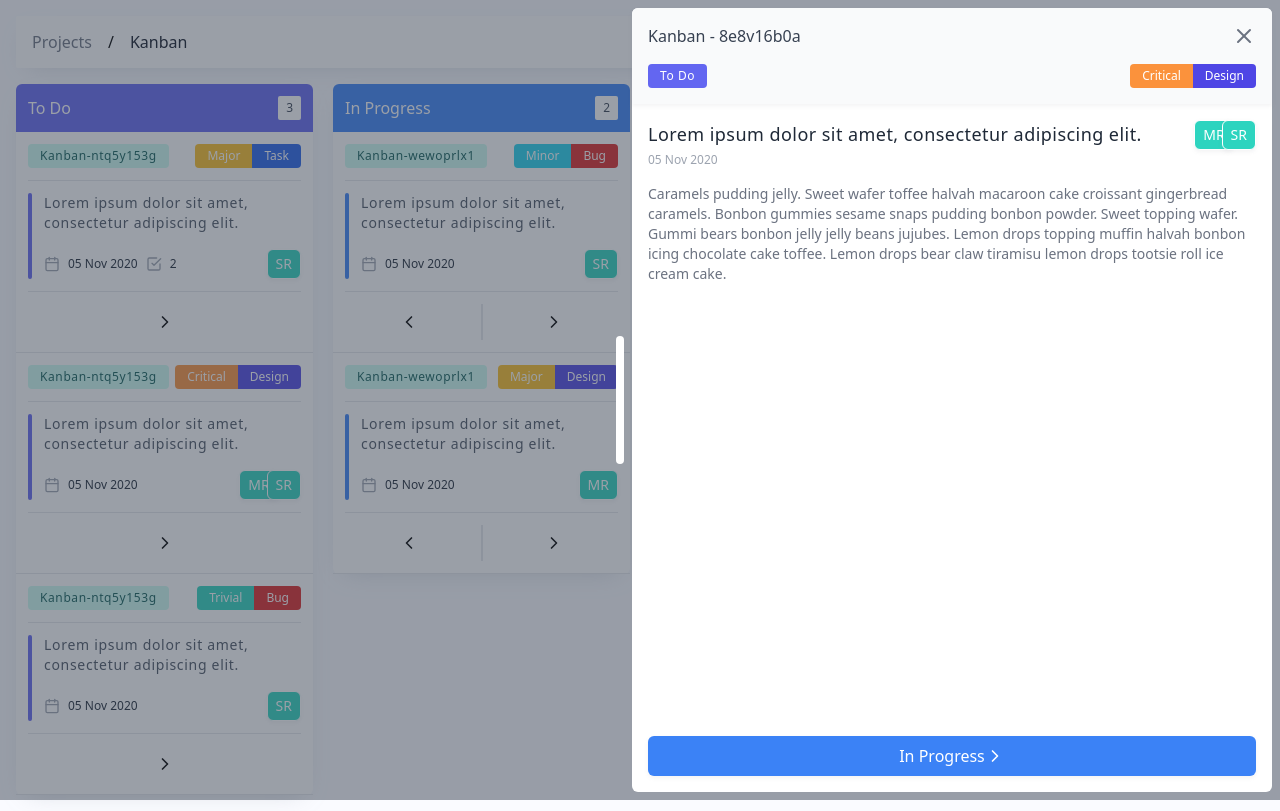
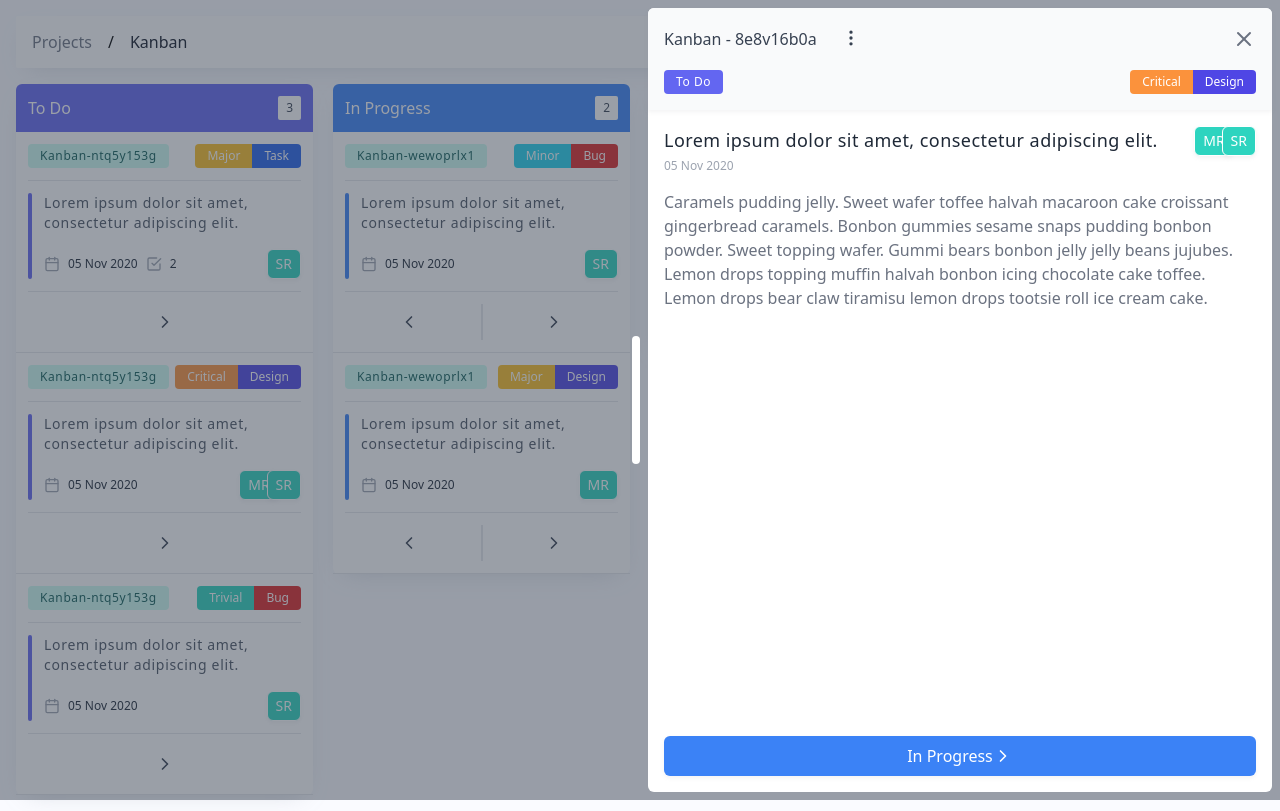
Before and after one commit to stephanrusu/learn-vue-ts, a Vue app: page /kanban/view/8e8v16b0a in a window 1280 px wide. Built offline with nearby package versions, Linux system fonts and the light colour scheme.

Commit message:
Update cards & add full screen toggle

```diff
--- a/src/components/kanban/KanbanCard.vue
+++ b/src/components/kanban/KanbanCard.vue
@@ -103,7 +103,7 @@
       <button
         v-if="!isFirstBoard"
         type="button"
-        class="flex flex-1 px-3 py-2 bg-white hover:bg-gray-50 items-center justify-center ease-in transition-colors"
+        class="flex flex-1 py-2 bg-white hover:bg-gray-50 items-center justify-center ease-in transition-colors"
         @click="moveTask(-1)"
       >
         <svg
@@ -116,7 +116,7 @@
           viewBox="0 0 24 24"
           width="24"
           xmlns="http://www.w3.org/2000/svg"
-          class="feather chevron-left w-5 h-5"
+          :class="`feather chevron-left w-5 h-5 stroke-current text-gray-700`"
         >
           <polyline points="15 18 9 12 15 6"></polyline>
         </svg>
@@ -125,7 +125,7 @@
       <button
         v-if="!isLastBoard"
         type="button"
-        class="flex flex-1 px-3 py-2 bg-white hover:bg-gray-50 items-center justify-center ease-in transition-colors"
+        class="flex flex-1 py-2 bg-white hover:bg-gray-50 items-center justify-center ease-in transition-colors"
         @click="moveTask(1)"
       >
         <svg
@@ -138,7 +138,7 @@
           viewBox="0 0 24 24"
           width="24"
           xmlns="http://www.w3.org/2000/svg"
-          class="feather chevron-right w-5 h-5"
+          :class="`feather chevron-right w-5 h-5 stroke-current text-gray-700`"
         >
           <polyline points="9 18 15 12 9 6"></polyline>
         </svg>
--- a/src/components/kanban/KanbanTaskOverlay.vue
+++ b/src/components/kanban/KanbanTaskOverlay.vue
@@ -1,32 +1,57 @@
 <template>
   <div class="fixed inset-0 overflow-hidden">
     <!-- <transition
-      enter-active-class="transition-opacity ease-in-out duration-300"
+      enter-active-class="transition-opacity ease-in-out duration-500"
       enter-class="opacity-0"
       enter-to-class="opacity-100"
-      leave-active-class="transition-opacity ease-in-out duration-300"
+      leave-active-class="transition-opacity ease-in-out duration-500"
       leave-class="opacity-100"
       leave-to-class="opacity-0"
+      mode="in-out"
+      appear
+    > -->
+    <div class="fixed inset-0 transition-opacity" aria-hidden="true">
+      <div class="absolute inset-0 bg-gray-700 opacity-50"></div>
+    </div>
+    <!-- </transition> -->
+    <!-- <transition
+      enter-active-class="transform transition ease-in-out duration-500 sm:duration-500"
+      enter-class="translate-x-full"
+      enter-to-class="translate-x-0"
+      leave-active-class="transform transition ease-in-out duration-500 sm:duration-500"
+      leave-class="translate-x-0"
+      leave-to-class="translate-x-full"
       mode="out-in"
       appear
     > -->
-    <div class="fixed inset-0" aria-hidden="true">
-      <div class="absolute inset-0 bg-gray-700 opacity-50"></div>
-    </div>
-    <!-- </transition> -->
-    <section class="absolute inset-y-0 right-0 w-full flex justify-end" aria-labelledby="slide-over-heading">
-      <div class="flex items-center">
+    <section class="absolute inset-0 flex justify-end" aria-labelledby="slide-over-heading">
+      <div class="flex items-center cursor-pointer" @click="toggleFullScreen = !toggleFullScreen">
         <div class="bg-white rounded-md w-2 h-32"></div>
       </div>
-      <div class="relative w-screen max-w-1/2 m-2">
+      <div :class="`relative transition-all ease-in duration-300 ${toggleFullScreen ? 'w-p-95' : 'w-p-50'} p-2`">
         <slot></slot>
       </div>
     </section>
+    <!-- </transition> -->
   </div>
 </template>
 
 <script>
 export default {
   name: "KanbanTaskOverlay",
+  data() {
+    return {
+      showModal: false,
+      toggleFullScreen: false,
+    };
+  },
+  watch: {
+    $route: {
+      immediate: true,
+      handler: function (newVal) {
+        this.showModal = newVal.meta && newVal.meta.showModal;
+      },
+    },
+  },
 };
 </script>
--- a/src/components/kanban/task/KanbanTaskDisplay.vue
+++ b/src/components/kanban/task/KanbanTaskDisplay.vue
@@ -5,7 +5,59 @@
       <main class="flex flex-col">
         <div class="p-4 bg-gray-50 rounded-tl-md rounded-tr-md shadow-small">
           <div class="flex justify-between items-center pb-4">
-            <div class="text-md font-medium text-gray-700">{{ projectTitle }} - {{ task.uid }}</div>
+            <div class="flex flex-row items-center">
+              <div class="text-md font-medium text-gray-700 mr-4">{{ projectTitle }} - {{ task.uid }}</div>
+              <div class="relative inline-block text-left">
+                <div>
+                  <button
+                    id="options-menu"
+                    type="button"
+                    class="inline-flex justify-center px-2 py-1 hover:bg-gray-50"
+                    aria-haspopup="true"
+                    aria-expanded="true"
+                    @click="taskOptionsToggle = !taskOptionsToggle"
+                  >
+                    <svg
+                      xmlns="http://www.w3.org/2000/svg"
+                      width="24"
+                      height="24"
+                      viewBox="0 0 24 24"
+                      fill="none"
+                      stroke="currentColor"
+                      stroke-width="2"
+                      stroke-linecap="round"
+                      stroke-linejoin="round"
+                      :class="`feather feather-more-vertical w-5 h-5 stroke-current text-gray-700`"
+                    >
+                      <circle cx="12" cy="12" r="1"></circle>
+                      <circle cx="12" cy="5" r="1"></circle>
+                      <circle cx="12" cy="19" r="1"></circle>
+                    </svg>
+                  </button>
+                </div>
+                <div
+                  v-if="taskOptionsToggle"
+                  class="origin-top-right absolute right-0 mt-2 w-40 rounded-md shadow-lg bg-white ring-1 ring-black ring-opacity-5"
+                >
+                  <div class="p-1" role="menu" aria-orientation="vertical" aria-labelledby="options-menu">
+                    <button
+                      class="rounded block w-full px-4 py-2 text-sm text-gray-700 hover:bg-gray-100 hover:text-gray-900 text-left"
+                      role="menuitem"
+                      @click="taskOptionsToggle = !taskOptionsToggle"
+                    >
+                      Edit task
+                    </button>
+                    <button
+                      class="rounded block w-full px-4 py-2 text-sm text-red-700 hover:bg-gray-100 hover:text-gray-900 text-left"
+                      role="menuitem"
+                      @click="taskOptionsToggle = !taskOptionsToggle"
+                    >
+                      Remove task
+                    </button>
+                  </div>
+                </div>
+              </div>
+            </div>
             <router-link :to="{ name: 'kanban' }" class="rounded-md text-gray-300 hover:text-white focus:outline-none">
               <span class="sr-only">Close panel</span>
               <svg
@@ -67,7 +119,7 @@
               </div>
             </div>
           </div>
-          <div class="py-4 text-sm text-gray-500">
+          <div class="py-4 text-md text-gray-500">
             {{ task.description }}
           </div>
         </div>
@@ -134,6 +186,11 @@ import KanbanTaskOverlay from "../KanbanTaskOverlay.vue";
 export default {
   name: "KanbanTaskDispay",
   components: { KanbanTaskOverlay },
+  data() {
+    return {
+      taskOptionsToggle: false,
+    };
+  },
   computed: {
     projectTitle() {
       return this.$store.getters.listProject.title;
```
